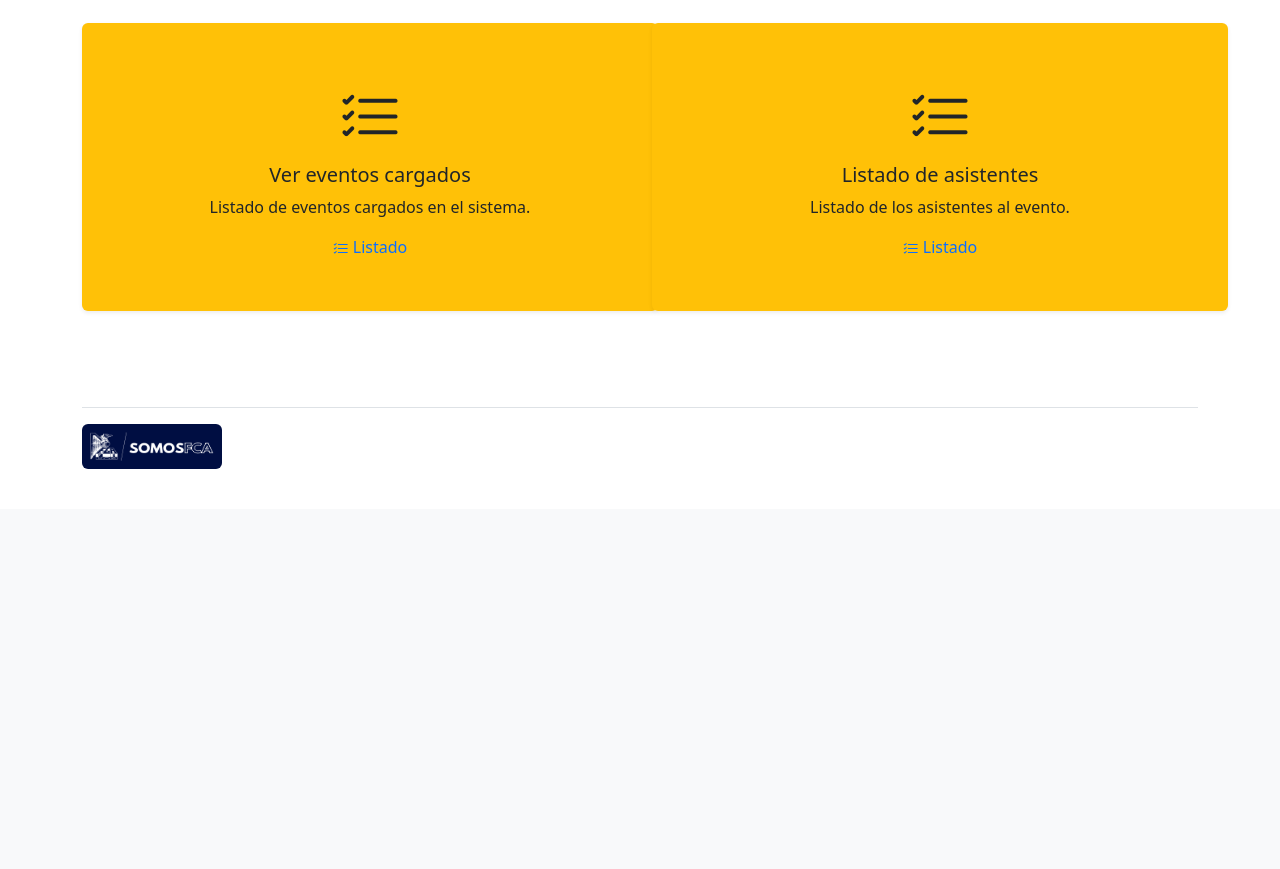
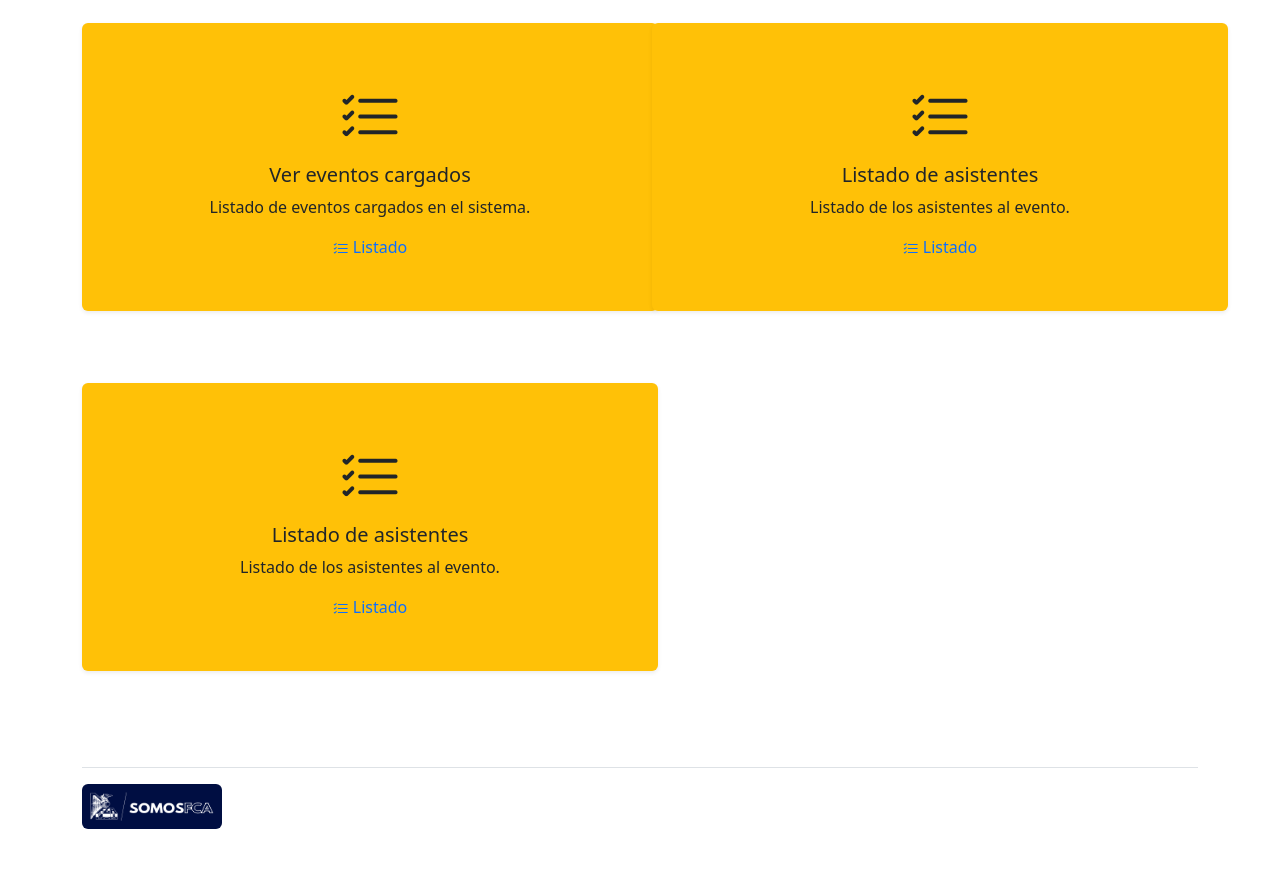
Before and after one commit to jesusrlv/eventosUACYA, a PHP site: page /admin/index.php in a window 1280 px wide. Shown: the part 940-1809 px from the top of the page. Before the commit the page ends 1409 px from the top, so only its background shows below. Run offline with PHP 8.4, Linux system fonts and the light colour scheme.

Commit message:
catalogo 2

```diff
--- a/admin/index.php
+++ b/admin/index.php
@@ -170,9 +170,21 @@
               </div>
             </div>
           </div>
+        <div class="row mt-5 g-4">
+          <div class="col-md-6">
+            <div class="card mx-auto shadow-sm" style="width: 36rem; height:18rem" id="transition">
+              <div class="card-body align-items-center d-flex flex-column justify-content-center">
+                <h5 style="font-size:63px"><i class="bi bi-list-check"></i></h5>
+                  <h5 class="card-title">Listado de asistentes</h5>
+                  <p class="card-text">Listado de los asistentes al evento.</p>
+                  <a href="lista_asistentes.php" class="card-link" style="text-decoration:none;"><i class="bi bi-list-check"></i> Listado</a>
+              </div>
+            </div>
+          </div>
         </div>
       </div>
     </div>
+  </div>
 
 </main>
 <div class="container">
```
